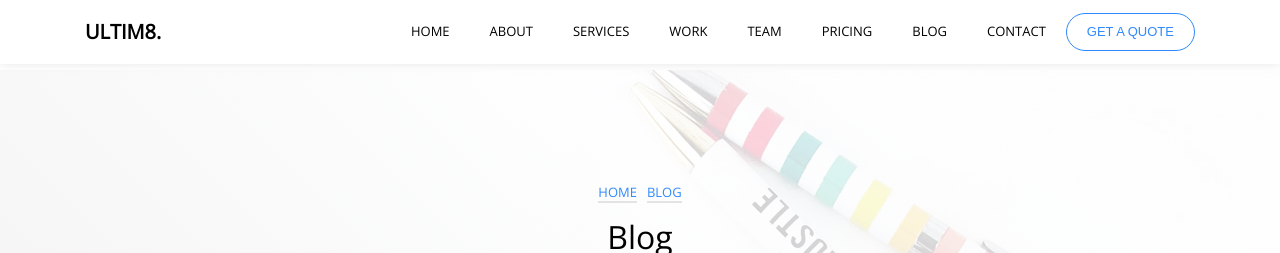
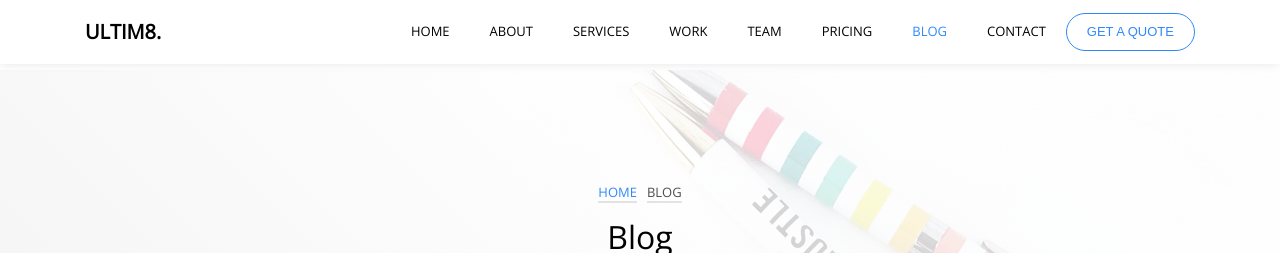
Before and after one commit to GoncharovVV/Timoshik, a React (Create React App) app: page /blog in a window 1280 px wide. Shown: the top 253 px of the page. Built offline with nearby package versions, Linux system fonts and the light colour scheme.

Commit message:
fixed link issue

```diff
--- a/src/components/App/App.tsx
+++ b/src/components/App/App.tsx
@@ -7,7 +7,6 @@ import {
   BrowserRouter as Router,
   Route,
   Switch,
-  // Redirect
 } from 'react-router-dom';
 
 import Home from '../../pages/Home'
@@ -50,8 +49,6 @@ const App: React.FC = () => {
               <Route path="/services" component={ServicesPage}/>
               <Route path="/team" component={Team}/>
               <Route path="/work" component={Work}/>
-              {/* как вариант на несуществующий урл */}
-              {/* <Redirect to="/"/> */}
               <Route component={NotFound} />
             </Switch>
           </main>
--- a/src/components/Header/Header.tsx
+++ b/src/components/Header/Header.tsx
@@ -1,17 +1,17 @@
 import * as React from "react";
-import { Link } from "react-router-dom";
+import { Link, NavLink } from "react-router-dom";
+import classnames from 'classnames';
+import { withRouter, RouteComponentProps } from 'react-router-dom';
 import "./Header.scss";
 import Button from "../Button";
-import classnames from 'classnames';
 import { ReactComponent as Burger } from '../../assets/icons/burger.svg';
-export interface HeaderProps {
+export interface HeaderProps extends RouteComponentProps {
   toggleModal: () => void;
 };
 
-const Header: React.FC<HeaderProps> = ({toggleModal}) => {
+const Header: React.FC<HeaderProps> = ({toggleModal, location, match, history}) => {
   const [show, setShow] = React.useState(false);
   const handleClick = (e: React.MouseEvent<HTMLButtonElement>) => {
-    // console.log(e.currentTarget);
     toggleModal()
   };
   const hintClassName = classnames('header-nav', { 'show': show });
@@ -32,44 +32,44 @@ const Header: React.FC<HeaderProps> = ({toggleModal}) => {
         <nav className={hintClassName}>
           <ul className="nav-list">
             <li className="nav-list__item">
-              <Link className="nav-list__link" to="/">
+              <NavLink className="nav-list__link" exact={true} activeClassName="active" to="/">
                 Home
-              </Link>
+              </NavLink>
             </li>
             <li className="nav-list__item">
-              <Link className="nav-list__link" to="/about">
+              <NavLink className="nav-list__link" activeClassName="active" to="/about">
                 About
-              </Link>
+              </NavLink>
             </li>
             <li className="nav-list__item">
-              <Link className="nav-list__link" to="/services">
+              <NavLink className="nav-list__link" activeClassName="active" to="/services">
                 Services
-              </Link>
+              </NavLink>
             </li>
             <li className="nav-list__item">
-              <Link className="nav-list__link" to="/work">
+              <NavLink className="nav-list__link" activeClassName="active" to="/work">
                 Work
-              </Link>
+              </NavLink>
             </li>
             <li className="nav-list__item">
-              <Link className="nav-list__link" to="/team">
+              <NavLink className="nav-list__link" activeClassName="active" to="/team">
                 Team
-              </Link>
+              </NavLink>
             </li>
             <li className="nav-list__item">
-              <Link className="nav-list__link" to="/pricing">
+              <NavLink className="nav-list__link" activeClassName="active" to="/pricing">
                 Pricing
-              </Link>
+              </NavLink>
             </li>
             <li className="nav-list__item">
-              <Link className="nav-list__link" to="/blog">
+              <NavLink className="nav-list__link" activeClassName="active" to="/blog">
                 Blog
-              </Link>
+              </NavLink>
             </li>
             <li className="nav-list__item">
-              <Link className="nav-list__link" to="/contact">
+              <NavLink className="nav-list__link" activeClassName="active" to="/contact">
                 Contact
-              </Link>
+              </NavLink>
             </li>
             <li className="nav-list__btn">
               <Button
@@ -85,4 +85,4 @@ const Header: React.FC<HeaderProps> = ({toggleModal}) => {
   );
 };
 
-export default Header;
+export default withRouter(Header);
--- a/src/components/TopSection/TopSection.tsx
+++ b/src/components/TopSection/TopSection.tsx
@@ -1,5 +1,6 @@
 import * as React from 'react';
 import './TopSection.scss';
+import { NavLink } from 'react-router-dom';
 export interface TopSectionProps {
   title: string,
   links: Array<{id: string, title: string, lHref: string}>
@@ -9,7 +10,9 @@ const TopSection: React.FC<TopSectionProps> = ({title, links}) => {
   const linksList = links.map(({id, title, lHref}) => {
     return (
       <li key={id}>
-        <a href={lHref}>{title}</a>
+        <NavLink exact={true} activeClassName="active" to={lHref}>
+          {title}
+        </NavLink>
       </li>
     );
   });
```
